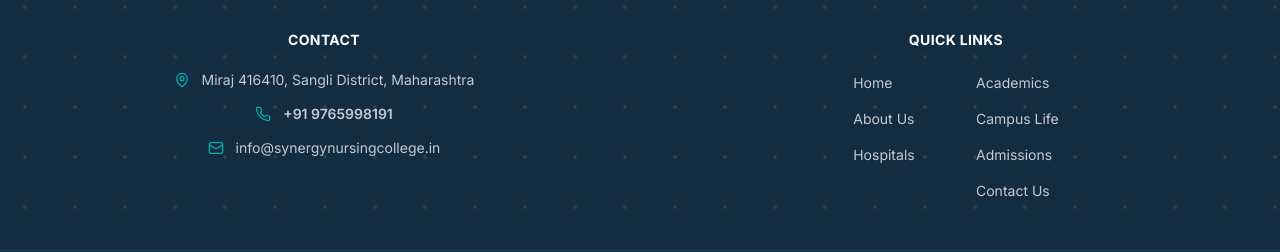
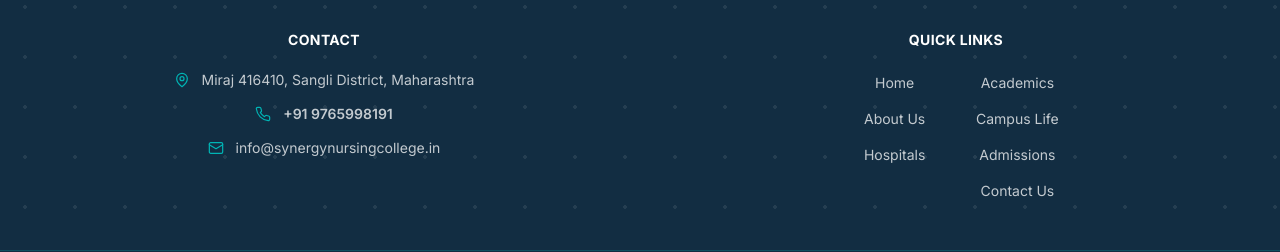
Before and after one commit to sayali2004-commit/synergynursingcollege, a React (Vite) app: page / in a window 1280 px wide. Shown: the part 3139-3391 px from the top of the page. Built offline with nearby package versions, Linux system fonts and the light colour scheme.

Commit message:
fix: center-align quick links columns in footer

```diff
--- a/src/components/Footer.jsx
+++ b/src/components/Footer.jsx
@@ -53,7 +53,7 @@
         <div className="flex justify-center">
           <div className="text-center">
             <h3 className="font-display text-sm font-bold uppercase tracking-wide text-white">Quick Links</h3>
-            <div className="mt-5 grid grid-cols-2 gap-x-10 gap-y-3 text-left">
+            <div className="mt-5 grid grid-cols-2 gap-x-10 gap-y-3 text-center">
               <ul className="space-y-3">
                 {LEFT_LINKS.map((l) => (
                   <li key={l.label}>
```
